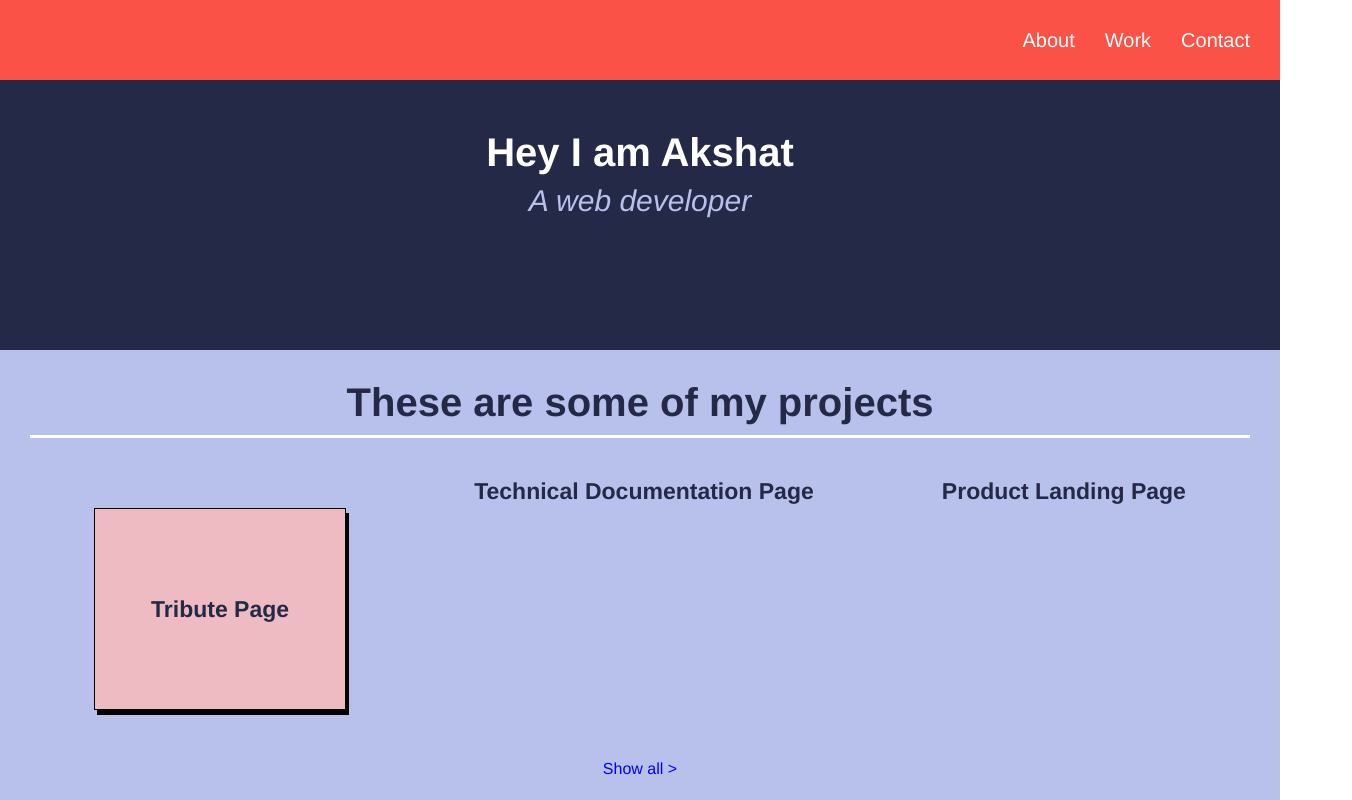
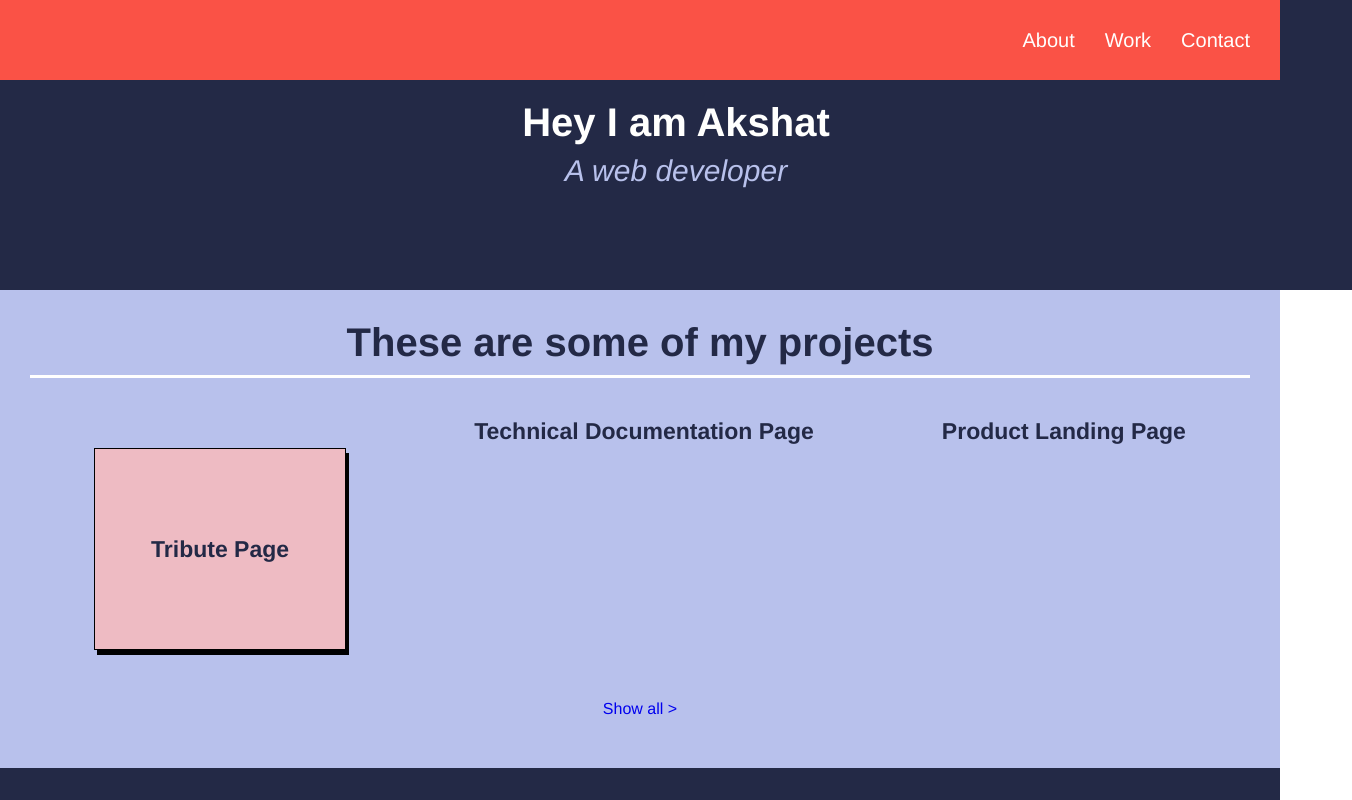
Before and after one commit to Akshat29-creator/Porfolio-webpage, a plain HTML site: page index.html in a window 1280 px wide. Shown: the top 800 px of the page, 1352 px wide, since content can reach past the window. Drawn offline with Linux system fonts and the light colour scheme.

Commit message:
change in padding and width

```diff
--- a/styles.css
+++ b/styles.css
@@ -53,8 +53,8 @@
       height: 80%;
       background-color: var(--dark-purple);
       color: var(--white);
-      padding: 130px;
-      /* width: 100vw; */
+      padding: 100px;
+      width: 90vw;
     }
 
     h1 {
```
